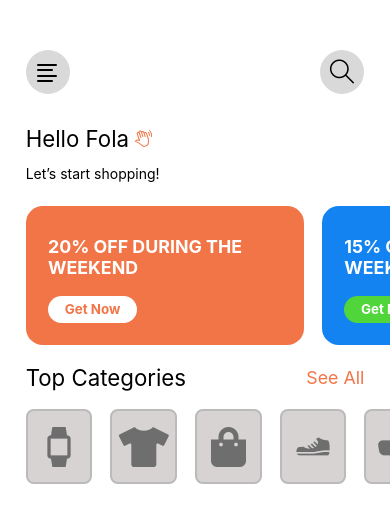
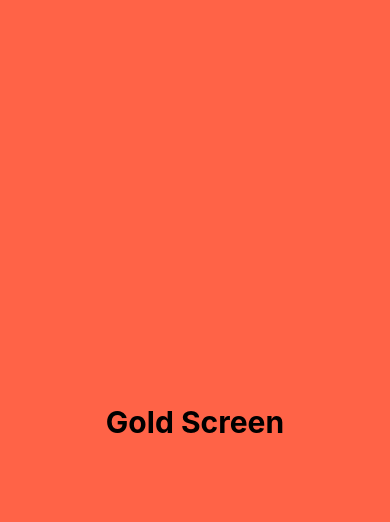
Before and after one commit to ajinkyacodes/rn-ui-design, a React Native app: screen / in a window 390 px wide. Shown: the top 522 px of the page. Built offline with nearby package versions, Linux system fonts and the light colour scheme.

Commit message:
created Gold, Purple, and Tomato colored screens in pages folder

```diff
--- a/App.tsx
+++ b/App.tsx
@@ -1,8 +1,10 @@
 import { StyleSheet } from 'react-native';
-import ShoppingPageScreen from './src/screens/ShoppingPageScreen';
+import GoldScreen from './src/pages/GoldScreen';
+import PurpleScreen from './src/pages/PurpleScreen';
+import TomatoScreen from './src/pages/TomatoScreen';
 
 export default function App() {
-	return <ShoppingPageScreen />;
+	return <TomatoScreen />;
 }
 
 const styles = StyleSheet.create({});
--- /dev/null
+++ b/src/pages/GoldScreen.tsx
@@ -0,0 +1,25 @@
+import { StyleSheet, Text, View } from 'react-native';
+import React from 'react';
+
+const GoldScreen = () => {
+	return (
+		<View style={styles.container}>
+			<Text style={styles.text}>Gold Screen</Text>
+		</View>
+	);
+};
+
+export default GoldScreen;
+
+const styles = StyleSheet.create({
+	container: {
+		flex: 1,
+		backgroundColor: 'gold',
+		justifyContent: 'center',
+		alignItems: 'center',
+	},
+	text: {
+		fontSize: 30,
+		fontWeight: 'bold',
+	},
+});
--- /dev/null
+++ b/src/pages/PurpleScreen.tsx
@@ -0,0 +1,25 @@
+import { StyleSheet, Text, View } from 'react-native';
+import React from 'react';
+
+const PurpleScreen = () => {
+	return (
+		<View style={styles.container}>
+			<Text style={styles.text}>Gold Screen</Text>
+		</View>
+	);
+};
+
+export default PurpleScreen;
+
+const styles = StyleSheet.create({
+	container: {
+		flex: 1,
+		backgroundColor: 'purple',
+		justifyContent: 'center',
+		alignItems: 'center',
+	},
+	text: {
+		fontSize: 30,
+		fontWeight: 'bold',
+	},
+});
--- /dev/null
+++ b/src/pages/TomatoScreen.tsx
@@ -0,0 +1,25 @@
+import { StyleSheet, Text, View } from 'react-native';
+import React from 'react';
+
+const TomatoScreen = () => {
+	return (
+		<View style={styles.container}>
+			<Text style={styles.text}>Gold Screen</Text>
+		</View>
+	);
+};
+
+export default TomatoScreen;
+
+const styles = StyleSheet.create({
+	container: {
+		flex: 1,
+		backgroundColor: 'tomato',
+		justifyContent: 'center',
+		alignItems: 'center',
+	},
+	text: {
+		fontSize: 30,
+		fontWeight: 'bold',
+	},
+});
```
